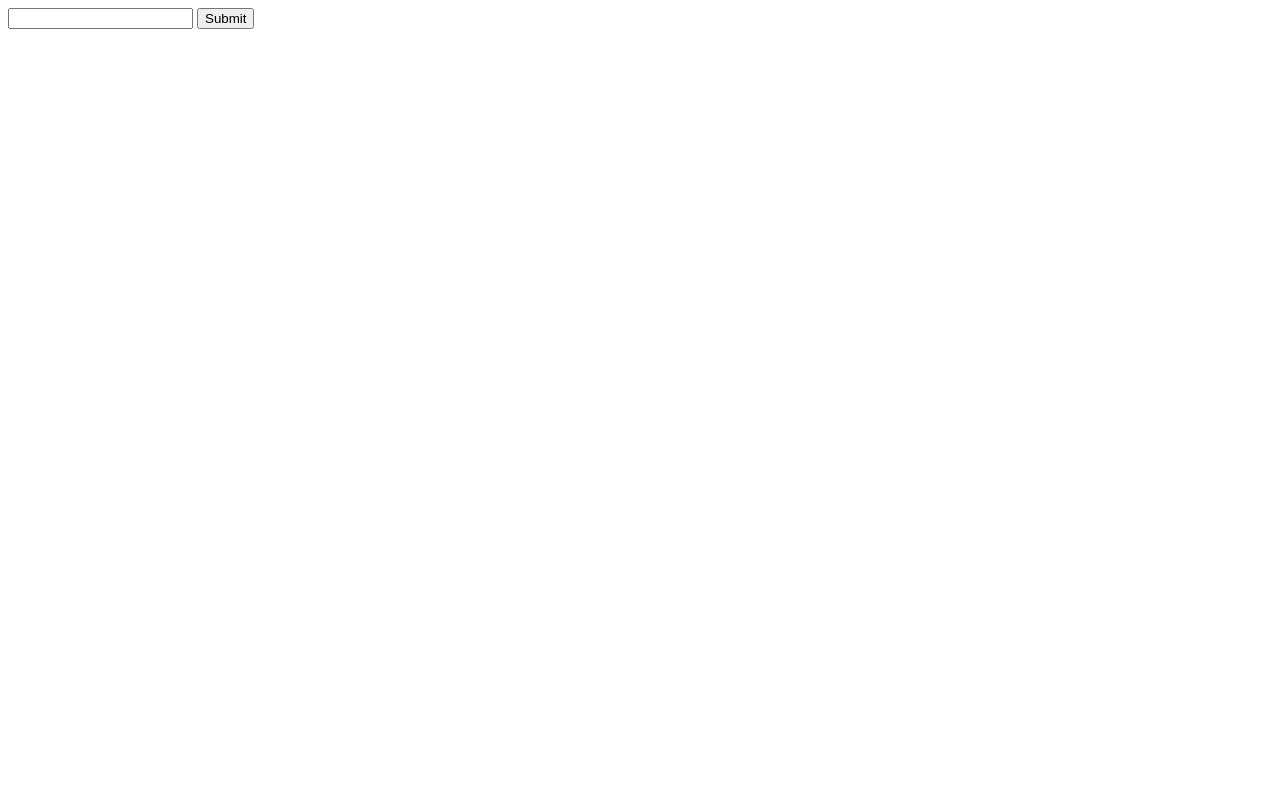
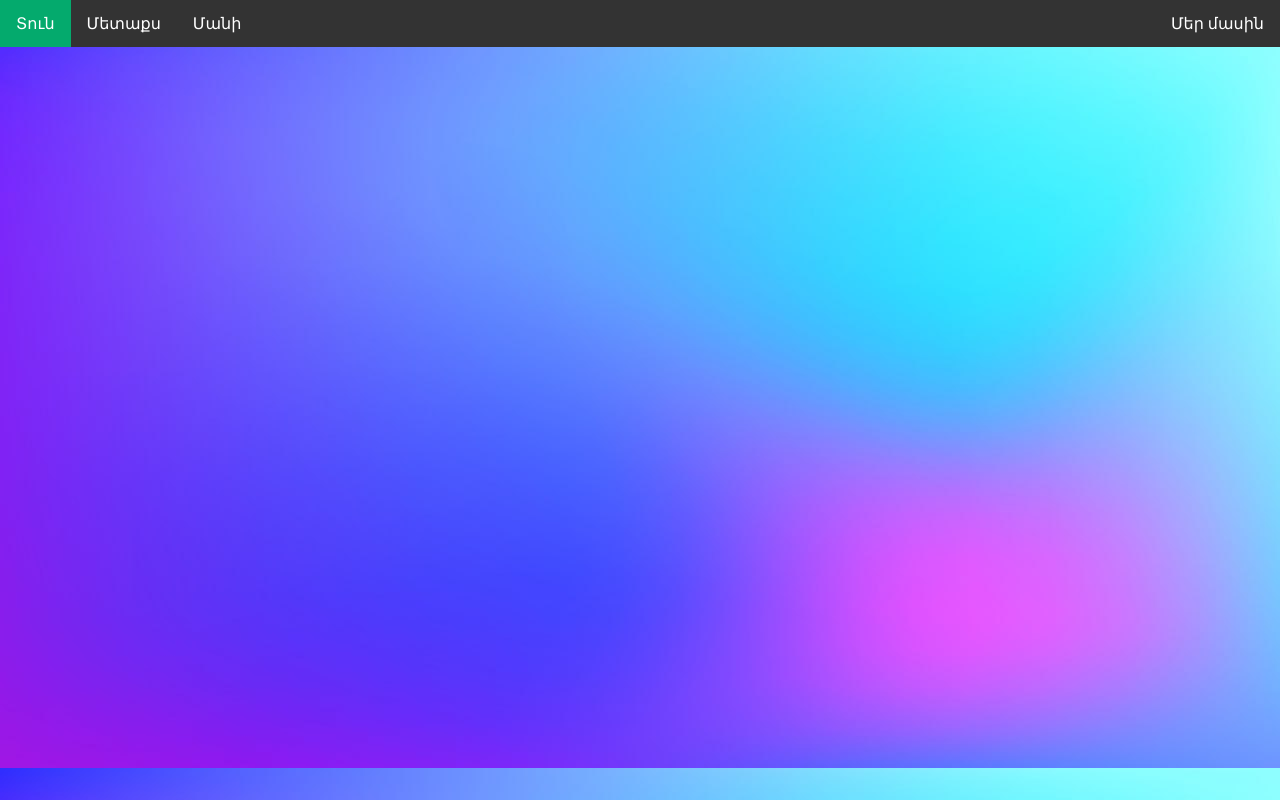
Before and after one commit to romansargsyan0811/FlaskApp, a plain HTML site: page index.html in a window 1280 px wide. Drawn offline with Linux system fonts and the light colour scheme.

Commit message:
Add files via upload

```diff
--- /dev/null
+++ b/disign.css
@@ -0,0 +1,33 @@
+body {margin: 0;
+}
+body {
+  background-image: url("1.jpg");
+  }
+ul.topnav {
+  list-style-type: none;
+  margin: 0;
+  padding: 0;
+  overflow: hidden;
+  background-color: #333;
+}
+
+ul.topnav li {float: left;}
+
+ul.topnav li a {
+  display: block;
+  color: white;
+  text-align: center;
+  padding: 14px 16px;
+  text-decoration: none;
+}
+
+ul.topnav li a:hover:not(.active) {background-color: #111;}
+
+ul.topnav li a.active {background-color: #04AA6D;}
+
+ul.topnav li.right {float: right;}
+
+@media screen and (max-width: 600px) {
+  ul.topnav li.right,
+  ul.topnav li {float: none;}
+}
--- a/index.html
+++ b/index.html
@@ -1,35 +1,22 @@
 <!DOCTYPE html>
 <html>
 <head>
-  <title>Web Application Example</title>
+	<title>InfoSite ♥</title>
+	 <link rel="stylesheet"  href="disign.css">
+   <script src="js.js"></script>
+
 </head>
 <body>
-  <form id="form">
-    <input type="text" id="input-text">
-    <button type="submit" id="submit-button">Submit</button>
-  </form>
-  <div id="output"></div>
 
-  <script>
-    // Attach event listener to form submit
-    document.getElementById("form").addEventListener("submit", async (event) => {
-      event.preventDefault();
+<ul class="topnav">
+  <li><a class="active" href="#home">Տուն</a></li>
+  <li><a href="#Metax"; onclick="alerted()" ;>Մետաքս</a></li>
+  <li ><a href="#Mani"; onclick="alerted()" ;>Մանի</a></li>
+  <li class="right"><a href="#about";  onclick="alertedd()" ;>Մեր մասին</a></li>
+</ul>
 
-      // Get input value
-      const input = document.getElementById("input-text").value;
 
-      // Make a POST request to the JavaScript backend
-      const response = await fetch("http://localhost:3000/submit", {
-        method: "POST",
-        body: JSON.stringify({ input }),
-      });
 
-      // Get the JSON response
-      const json = await response.json();
-
-      // Display the response in the output div
-      document.getElementById("output").innerHTML = json.output;
-    });
-  </script>
+</div>
 </body>
 </html>
--- /dev/null
+++ b/js.js
@@ -0,0 +1,6 @@
+
+
+function alerted(){
+    alert("Այստեղ դեռ ոչինչ չկայ");
+
+   }
```
Also changed, not shown: 1.jpg (added).
